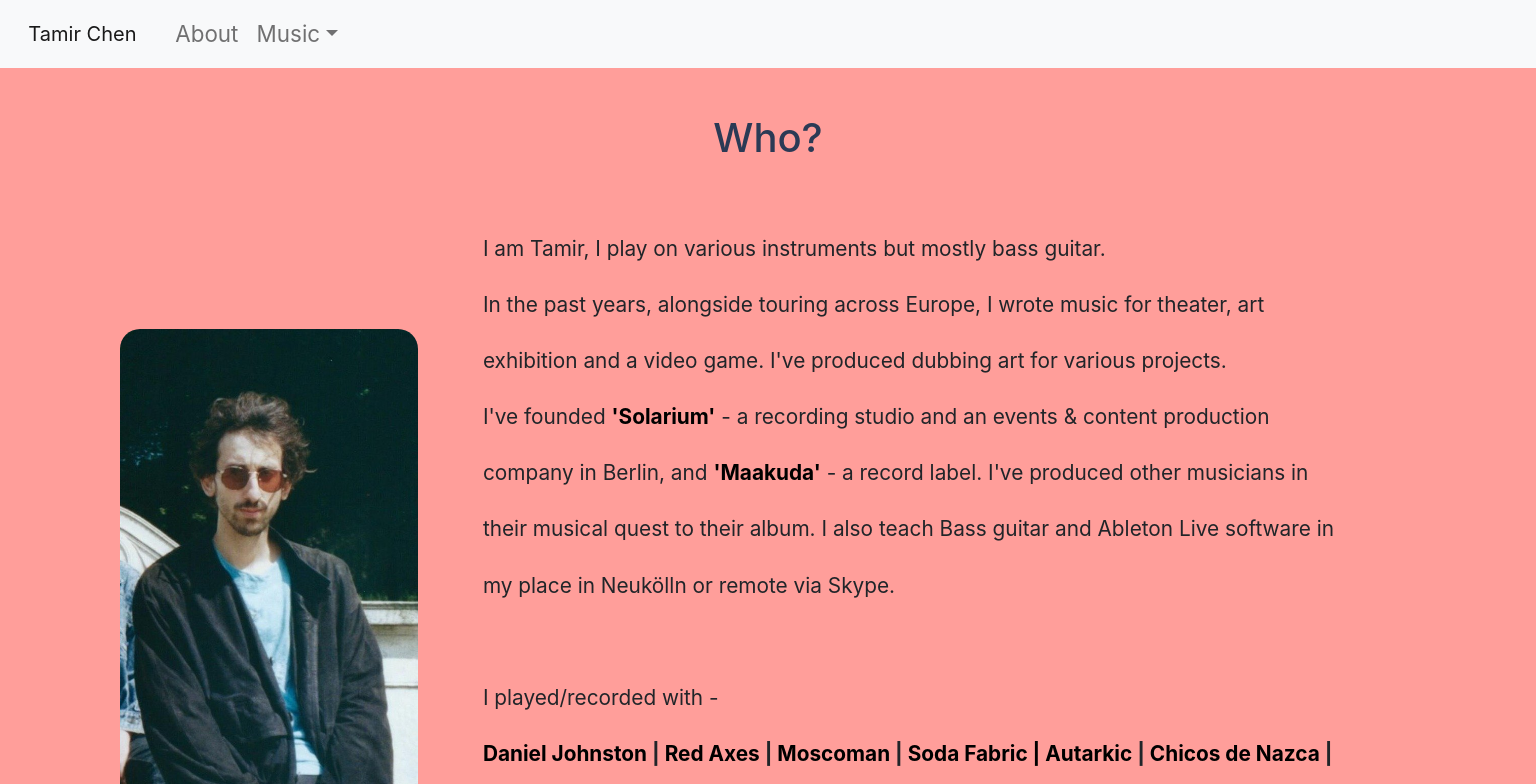
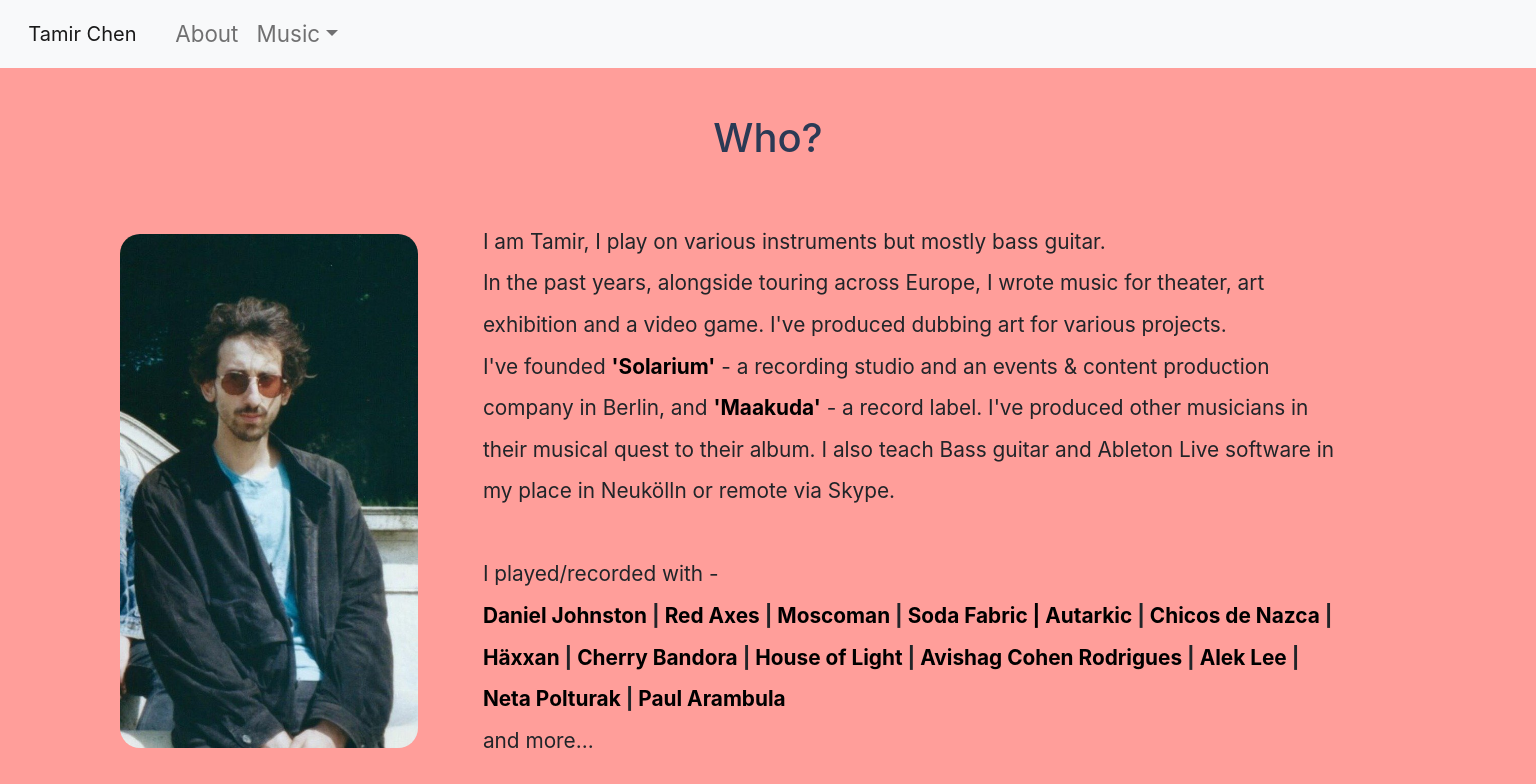
Before and after one commit to tamirchn1/Tamir-Chen-s-website, a React (Create React App) app: page /About in a window 1536 px wide. Shown: the top 784 px of the page. Built offline with nearby package versions, Linux system fonts and the light colour scheme.

Commit message:
daniel johnston

```diff
--- a/src/components/About.jsx
+++ b/src/components/About.jsx
@@ -53,7 +53,7 @@ function About() {
             <a href="https://www.facebook.com/NetaPolturak">Neta Polturak</a> |{" "}
             <a href="https://soundcloud.com/paularambula?fbclid=IwAR1QvqSA9RpP-h2YBlbU-Eufkxs8v7Txw6mvQT5fn8FzTLRc5lkUPnleBHg">
               Paul Arambula
-            </a>{" "}
+            </a>
           </div>
           and more...
           <br />
--- a/src/index.css
+++ b/src/index.css
@@ -201,11 +201,11 @@ font-size: 1.7rem;
   }
 
   .about-img {
-    width: 40%;
+    width: 35%;
   }
 
   .about-txt {
-    font-size: 1.2rem;
+    font-size: 1.1rem;
     line-height: 1.5em;
     margin: 2%;
     padding: 1%;
@@ -261,7 +261,7 @@ font-size: 1.7rem;
   .about-txt {
     padding: 1% 4%;
     line-height: 2;
-    font-size: 1.3rem;
+    font-size: 1.2rem;
     margin: 0;
     padding: 0 3%;
   }
@@ -289,7 +289,7 @@ font-size: 1.7rem;
   }
   .about-txt {
     padding: 1% 5%;
-    line-height: 2.7;
+    line-height: 2;
     font-size: 1.3rem;
   }
   .shows-list {
```
